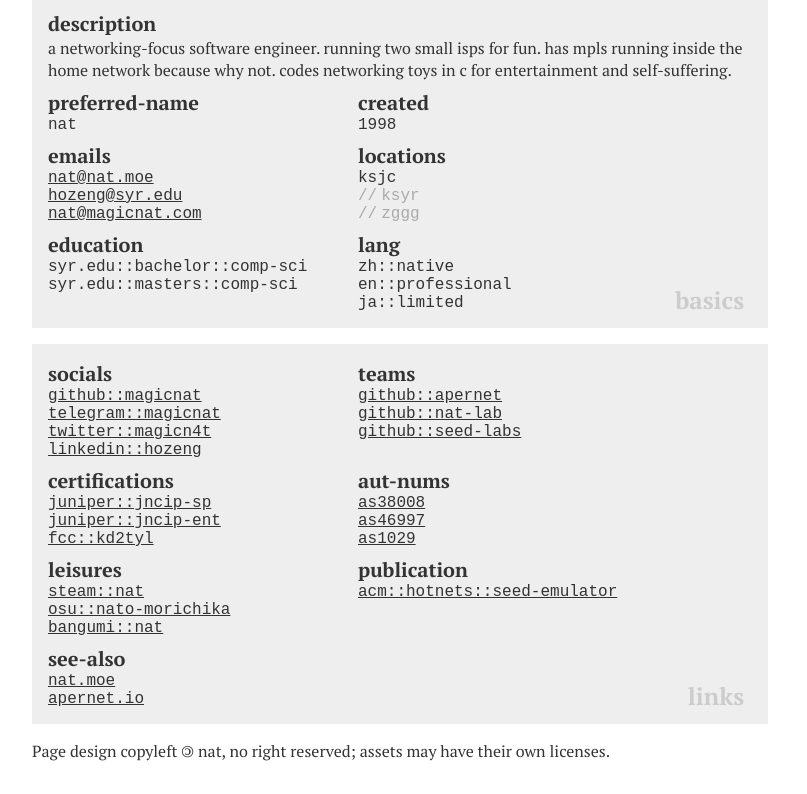
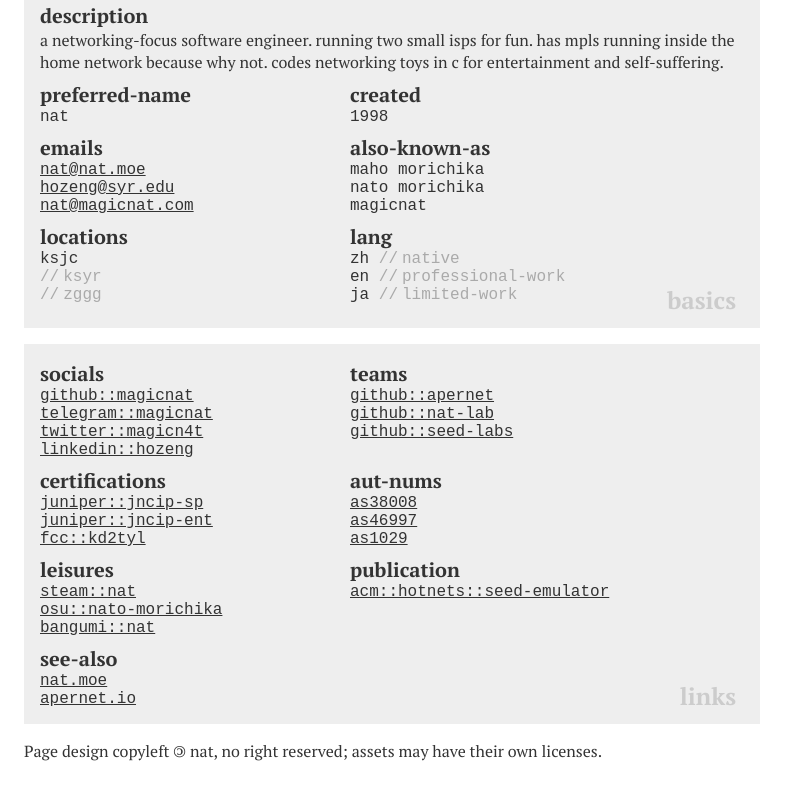
Before and after one commit to scientificworld/hi.koishi514.moe, a plain HTML site: page index.html in a window 1280 px wide. Shown: the part 91-885 px from the top of the page, without its empty margins (0-807 px from the left). Drawn offline with Linux system fonts and the light colour scheme; a web font is replaced by a local one.

Commit message:
index: drop edu; style: minor fixes

```diff
--- a/index.html
+++ b/index.html
@@ -19,7 +19,7 @@
                     <div class="group-wide">
                         <h3 class="name">description</h3>
                         <div class="members">
-                            <div class="member">a networking-focus software engineer. running two small isps for fun. has mpls running inside the home network because why not. codes networking toys in c for entertainment and self-suffering.</div>
+                            <div class="member body">a networking-focus software engineer. running two small isps for fun. has mpls running inside the home network because why not. codes networking toys in c for entertainment and self-suffering.</div>
                         </div>
                     </div>
                     <div class="group">
@@ -43,6 +43,14 @@
                         </div>
                     </div>
                     <div class="group">
+                        <h3 class="name">also-known-as</h3>
+                        <div class="members">
+                            <div class="member">maho morichika</div>
+                            <div class="member">nato morichika</div>
+                            <div class="member">magicnat</div>
+                        </div>
+                    </div>
+                    <div class="group">
                         <h3 class="name">locations</h3>
                         <div class="members">
                             <div class="member">ksjc</div>
@@ -51,18 +59,11 @@
                         </div>
                     </div>
                     <div class="group">
-                        <h3 class="name">education</h3>
-                        <div class="members">
-                            <div class="member">syr.edu::bachelor::comp-sci</div>
-                            <div class="member">syr.edu::masters::comp-sci</div>
-                        </div>
-                    </div>
-                    <div class="group">
                         <h3 class="name">lang</h3>
                         <div class="members">
-                            <div class="member">zh::native</div>
-                            <div class="member">en::professional</div>
-                            <div class="member">ja::limited</div>
+                            <div class="member">zh <span class="comment">native</span></div>
+                            <div class="member">en <span class="comment">professional-work</span></div>
+                            <div class="member">ja <span class="comment">limited-work</span></div>
                         </div>
                     </div>
                 </div>
--- a/style.css
+++ b/style.css
@@ -1,5 +1,11 @@
+:root {
+    --fg-color: #333;
+    --bg-color: #eee;
+    --secondary-color: #ccc;
+    --comment-color: #aaa;
+}
+
 html {
-    color: #333;
     box-sizing: border-box;
     font-size: 16px;
 }
@@ -10,7 +16,8 @@
 }
 
 .container {
-    padding: 1em;
+    color: var(--fg-color);
+    padding: .5em;
 }
 
 .biocard {
@@ -19,7 +26,7 @@
 }
 
 .biocard > .name {
-    border-left: 0.25em solid #333;
+    border-left: 0.25em solid var(--fg-color);
     padding-left: 0.25em;
     font-family: 'PT Mono', monospace;
     font-size: 2em;
@@ -41,7 +48,7 @@
     position: absolute;
     bottom: 0;
     right: 1.5rem;
-    color: #ccc;
+    color: var(--secondary-color);
     font-family: 'PT Serif', monospace;
     font-size: 1.5em;
     font-weight: bold;
@@ -71,20 +78,20 @@
     font-weight: bold;
 }
 
-.group .member {
+.member {
     font-family: 'PT Mono', monospace;
 }
 
-.group-wide .member, .footer {
+.member.body, .footer {
     font-family: 'PT Serif', monospace;
 }
 
 a, a:visited {
-    color: #333;
+    color: var(--fg-color);
 }
 
 .comment {
-    color: #aaa;
+    color: var(--comment-color);
 }
 
 .comment::before {
```
